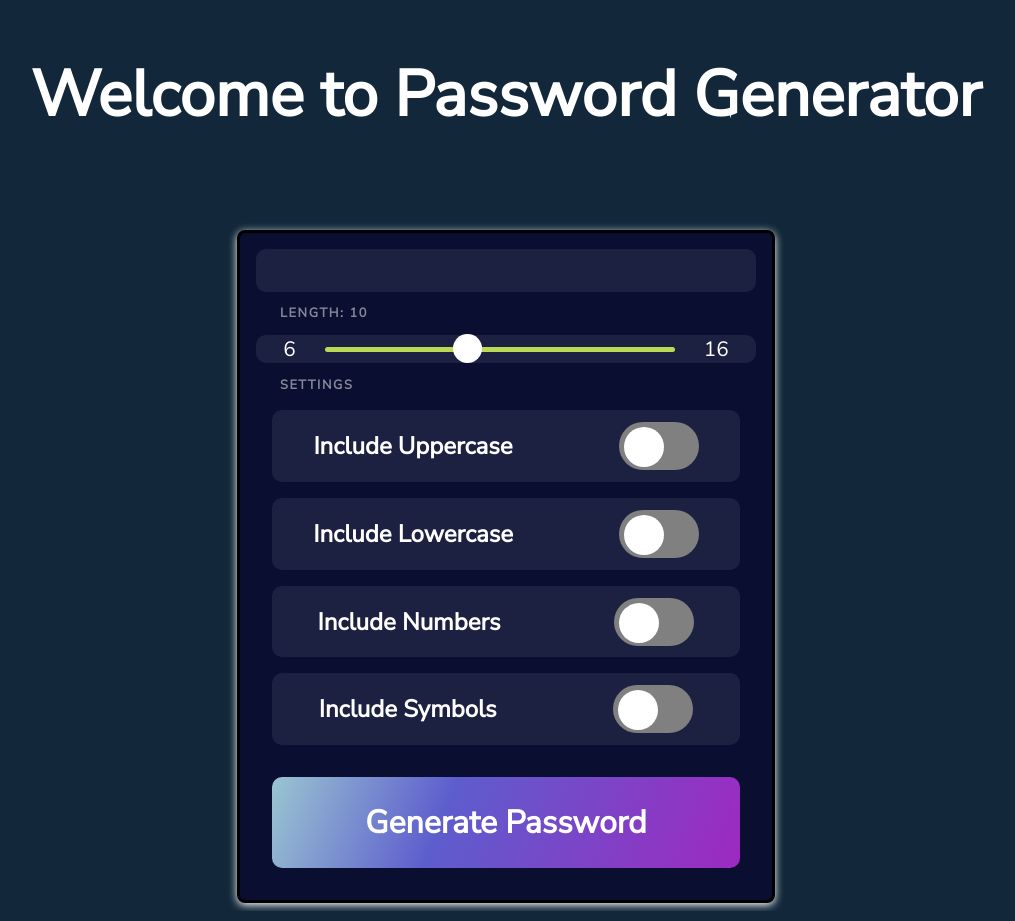
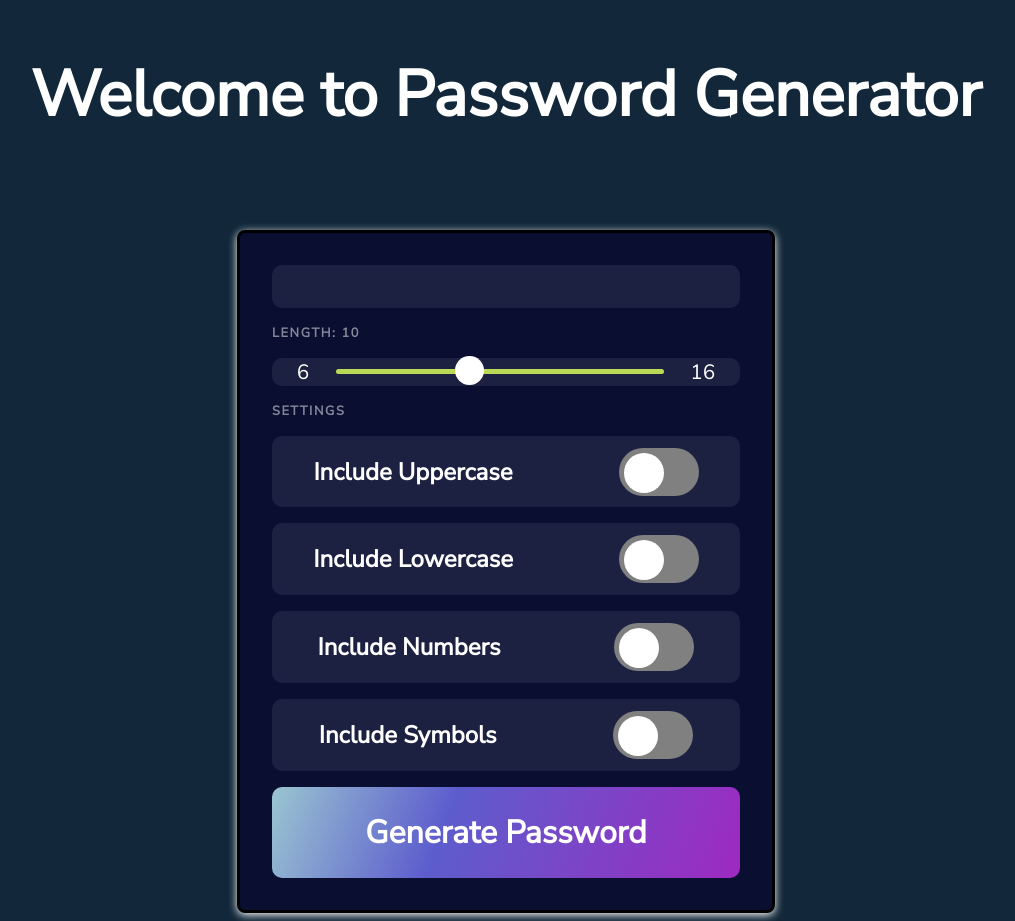
Before and after one commit to DrTevzadze/password_generator, a React (Vite) app: page / in a window 1280 px wide. Shown: the whole page, without its empty margins (134-1149 px from the left). Built offline with nearby package versions, Linux system fonts and the light colour scheme.

Commit message:
complete resizing @media

```diff
--- a/src/App.css
+++ b/src/App.css
@@ -39,7 +39,6 @@
   gap: 0.5rem;
   background-color: #1d2141;
   border-radius: 10px;
-  margin: 1rem;
 }
 
 p {
@@ -47,7 +46,6 @@
   font-weight: 700;
   font-size: 0.8rem;
   letter-spacing: 0.1rem;
-  padding-left: 1.5rem;
 }
 
 /* Slider Styling */
@@ -153,7 +151,6 @@
   display: flex;
   justify-content: center;
   align-items: center;
-  padding: 1rem;
 }
 
 .generate_password button {
@@ -194,6 +191,14 @@
   height: auto;
 }
 
+.password,
+.slider-container,
+.setting_component,
+.generate_password,
+p {
+  margin: 1rem;
+}
+
 @media (max-width: 380px) {
   .container {
     width: 80%;
@@ -224,4 +229,14 @@
   .password h1 {
     font-size: 1.5rem;
   }
+  .slider-container span {
+    font-size: 1.1rem;
+  }
+  .password,
+  .slider-container,
+  .setting_component,
+  .generate_password,
+  p {
+    margin: 0.8rem 0;
+  }
 }
```
